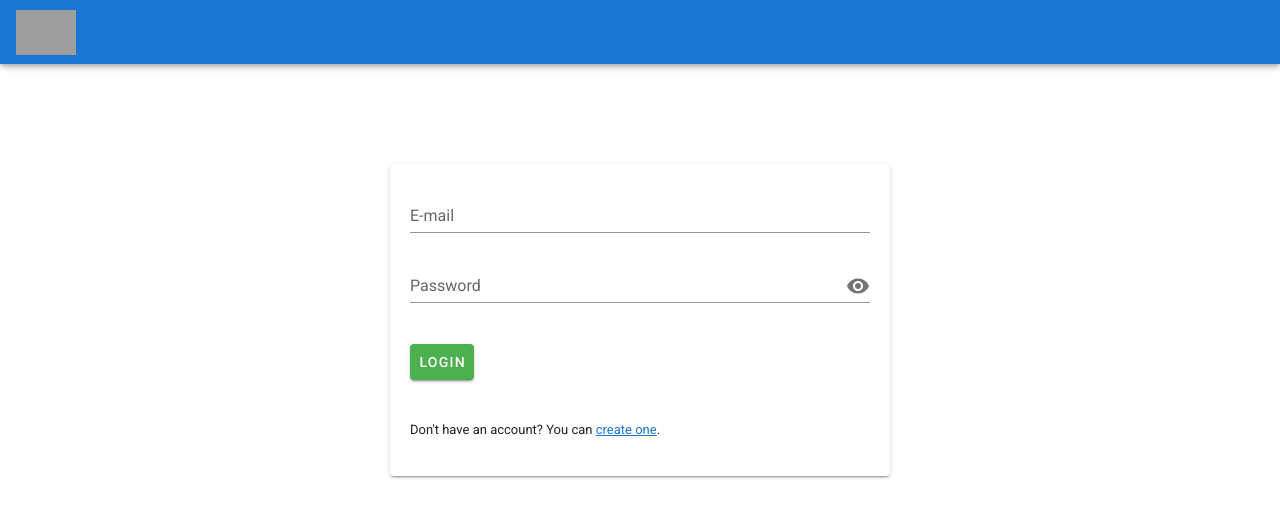
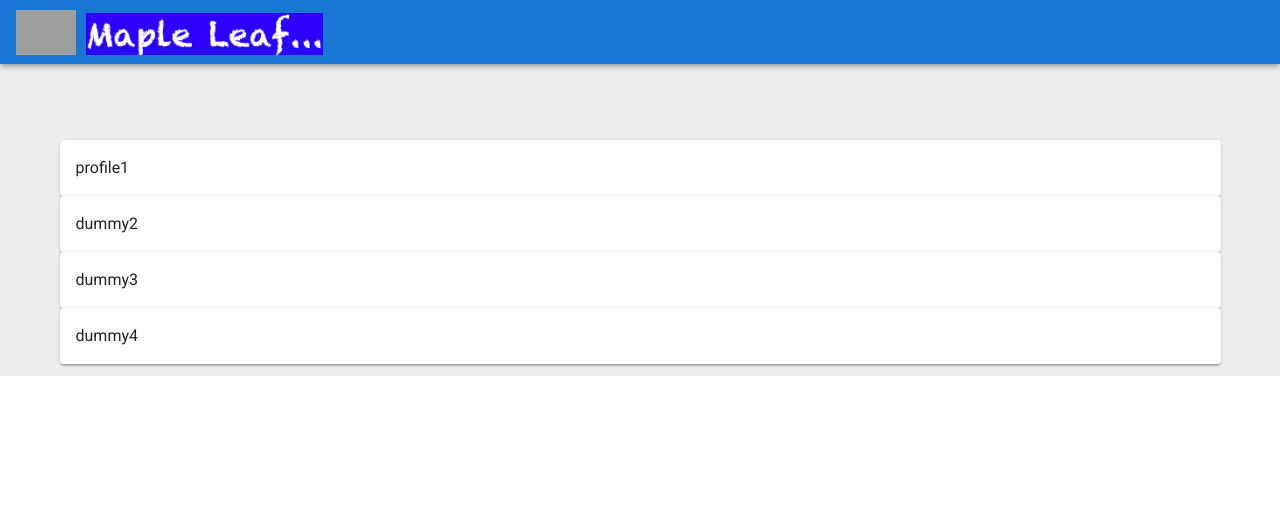
Before and after one commit to earlpadron/CS160-Spring2021-MapleLantern, a Vue app: page /#/profile in a window 1280 px wide. Before the commit this address led to /#/login. Shown: the top 518 px of the page. Built offline with nearby package versions, Linux system fonts and the light colour scheme; grey boxes are pictures that could not be loaded.

Commit message:
home vue-bar navigable

```diff
--- a/src/router.js
+++ b/src/router.js
@@ -8,7 +8,7 @@ import Home from './views/Home.vue';
 import Post from './views/Post.vue';
 import Browse from './views/Browse.vue';
 import Settings from './views/Settings.vue';
-import Schedule from './views/Schedule.vue';
+import Profile from './views/Profile.vue';
 // import HelloWorld from './components/HelloWorld.vue';
 
 Vue.use(Router);
@@ -59,9 +59,9 @@ const router = new Router({
             component: Settings
         },
         {
-            path: '/schedule',
-            name: 'Schedule',
-            component: Schedule
+            path: '/profile',
+            name: 'Profile',
+            component: Profile
         }
     ]
 });
--- a/src/views/Home.vue
+++ b/src/views/Home.vue
@@ -16,7 +16,7 @@
         <v-container class="py-0 fill-height">
           <v-avatar class="mr-10" color="grey darken-1" size="32"></v-avatar>
 
-          <v-btn v-for="link in links" :key="link" text>
+          <v-btn v-for="link in links" :key="link" text @click="leave(link)">
             {{ link }}
           </v-btn>
 
@@ -97,6 +97,10 @@ export default {
     filter: function (n) {
       console.log(n);
     },
+    leave: function (n) {
+      this.$router.replace(`/${n}`);
+      alert(`Redirecting to ${n} page`);
+    },
   },
 };
 </script>
--- a/src/views/Schedule.vue
+++ b/src/views/Profile.vue
@@ -1,5 +1,5 @@
 <template>
-    <div class="schedule">
+    <div class="profile">
         <v-main class="grey lighten-3">
           <v-container>
             <v-card
@@ -18,11 +18,11 @@
 <script>
 import firebase from 'firebase';
 export default {
-    name:'schedule',
+    name:'profile',
     data() {
         return {
           posts: [
-          'schedule1',
+          'profile1',
           'dummy2',
           'dummy3',
           'dummy4',
```
